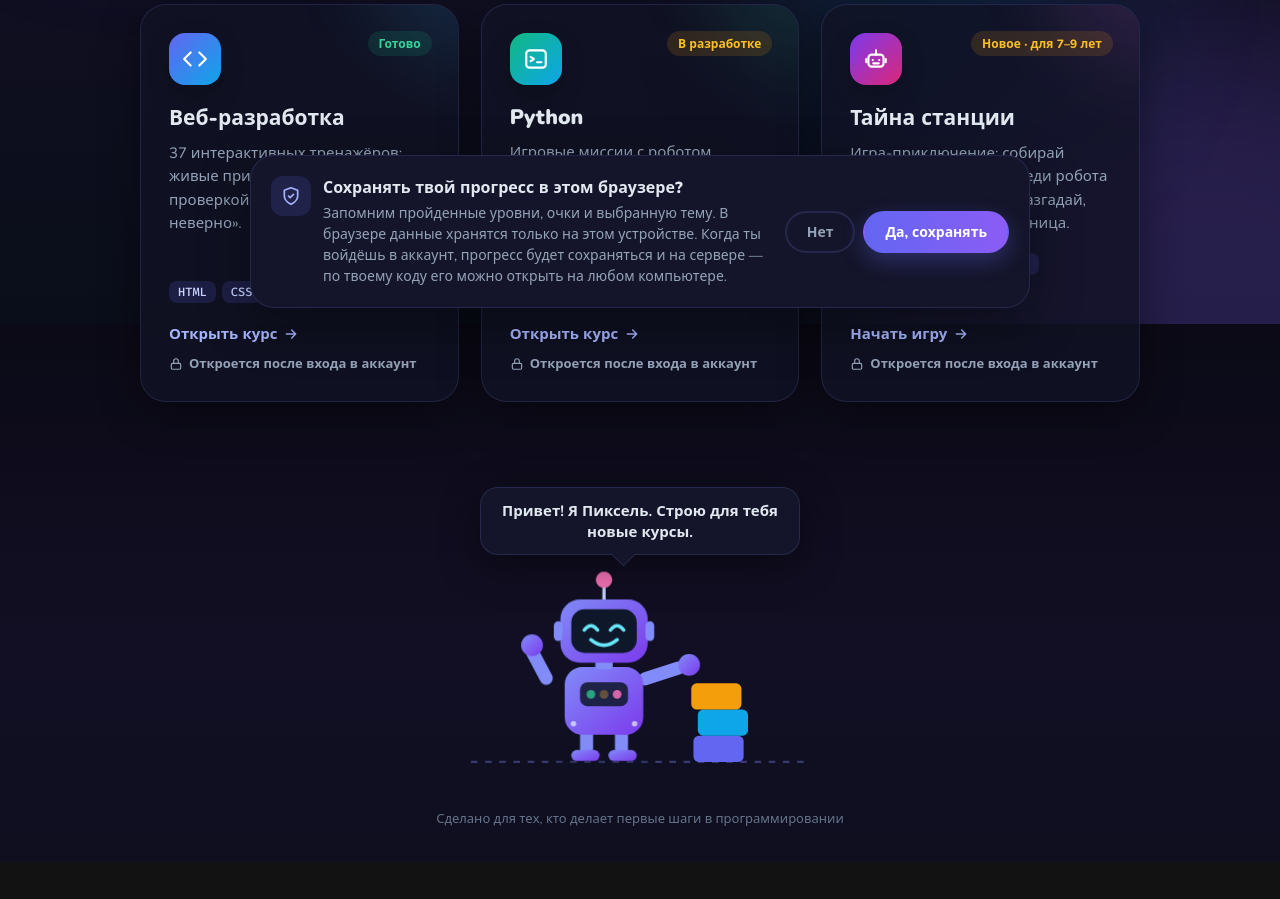
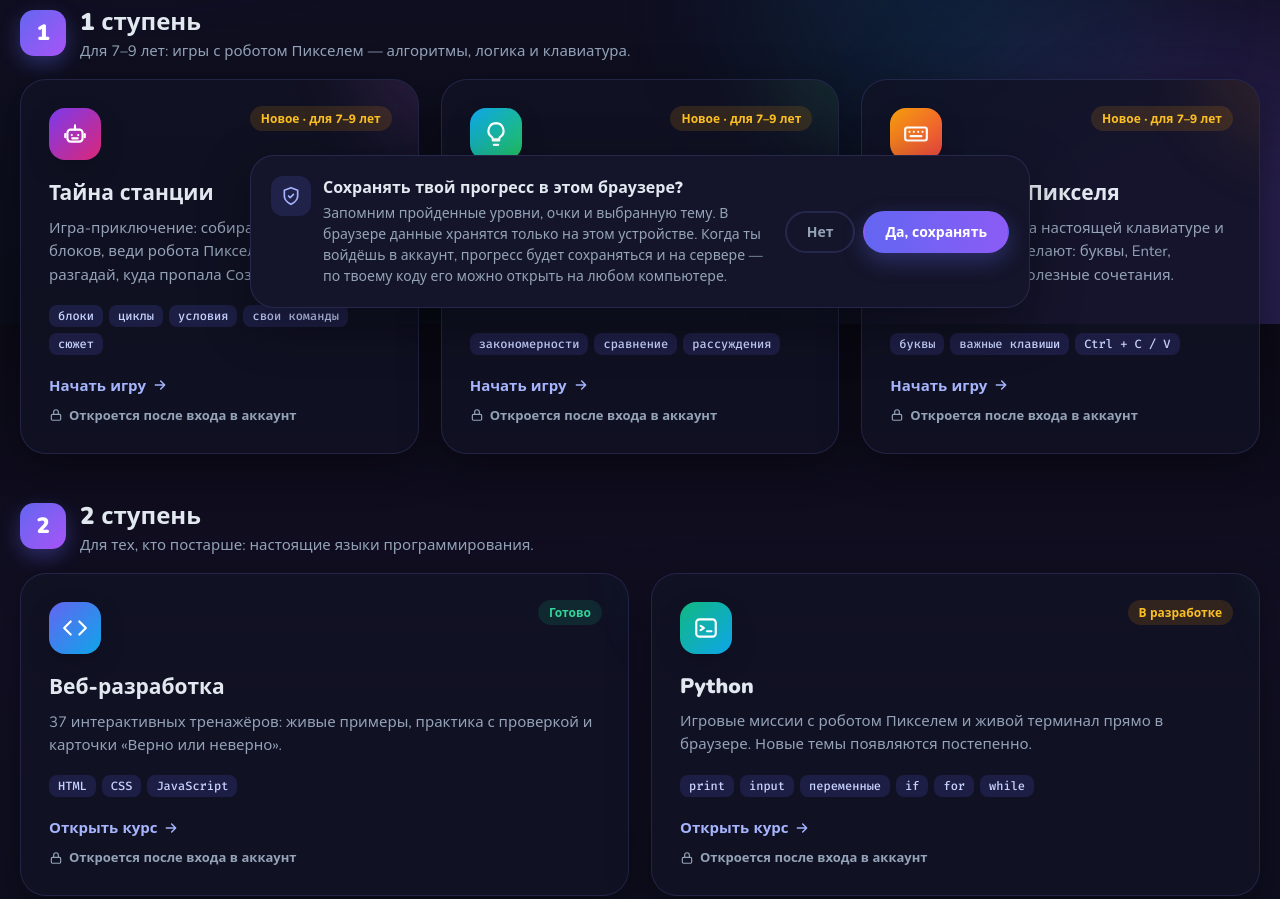
Before and after one commit to TashaKo12/my-projects, a plain HTML site: page index.html in a window 1280 px wide. Shown: the part 476-1375 px from the top of the page. Before the commit the page ends 1338 px from the top, so only its background shows below. Drawn offline with nearby package versions, Linux system fonts and the light colour scheme.

Commit message:
Курсы по ступеням: 1 ступень — игры для 7–9 лет, 2 ступень — веб и Python; страница шире

```diff
--- a/index.html
+++ b/index.html
@@ -4,7 +4,7 @@
   <meta charset="UTF-8" />
   <meta name="viewport" content="width=device-width, initial-scale=1.0" />
   <title>Учебная студия — курсы программирования</title>
-  <meta name="description" content="Курсы по изучению программирования для детей: тренажёры по веб-разработке и Python, игра с блоками для младших." />
+  <meta name="description" content="Курсы по изучению программирования для детей: игры для младших (алгоритмы, логика, клавиатура) и тренажёры по веб-разработке и Python." />
   <link rel="preconnect" href="https://fonts.googleapis.com" />
   <link rel="preconnect" href="https://fonts.gstatic.com" crossorigin />
   <link href="https://fonts.googleapis.com/css2?family=Fira+Code:wght@500&family=Nunito:wght@400;600;700;800;900&display=swap" rel="stylesheet" />
@@ -100,7 +100,7 @@ a { color: inherit; }
   border-bottom: 1px solid var(--border);
 }
 .topbar-inner {
-  max-width: 1040px;
+  max-width: 1320px;
   margin: 0 auto;
   padding: 12px 20px;
   display: flex;
@@ -194,7 +194,7 @@ a { color: inherit; }
 
 /* ── page ── */
 .page {
-  max-width: 1040px;
+  max-width: 1320px;
   margin: 0 auto;
   padding: 56px 20px 0;
 }
@@ -253,6 +253,17 @@ a { color: inherit; }
 }
 
 .panel[hidden] { display: none; }
+
+/* ── stages of courses ── */
+.stage + .stage { margin-top: 44px; }
+.stage-head { display: flex; align-items: center; gap: 14px; margin: 0 0 18px; }
+.stage-num {
+  flex: none; display: grid; place-items: center; width: 46px; height: 46px; border-radius: 14px;
+  font-size: 22px; font-weight: 900; color: #fff; background: linear-gradient(135deg, #6366f1, #a855f7);
+  box-shadow: 0 8px 20px rgb(99 102 241 / 0.35);
+}
+.stage-title { font-size: 24px; font-weight: 900; margin: 0; }
+.stage-note { margin: 2px 0 0; color: var(--muted); font-size: 15px; }
 
 /* ── course cards ── */
 .grid {
@@ -428,7 +439,7 @@ html.dark .status-soon { color: #fbbf24; }
 /* ── mascot ── */
 .mascot-zone {
   position: relative;
-  max-width: 1040px;
+  max-width: 1320px;
   margin: 70px auto 0;
   padding: 0 20px 26px;
   display: flex;
@@ -688,7 +699,68 @@ body.guest .card .lock { display: inline-flex; }
     </section>
 
     <section class="panel" id="courses" role="tabpanel" aria-labelledby="tab-courses">
-      <div class="grid">
+      <div class="stage">
+        <div class="stage-head">
+          <span class="stage-num">1</span>
+          <div>
+            <h2 class="stage-title">1 ступень</h2>
+            <p class="stage-note">Для 7–9 лет: игры с роботом Пикселем — алгоритмы, логика и клавиатура.</p>
+          </div>
+        </div>
+        <div class="grid">
+        <a class="card" href="https://tashako12.github.io/web-dev-trainer/#/quest" style="--card-grad: linear-gradient(135deg, #7c3aed, #db2777); --card-glow: #e879f9">
+          <span class="status status-soon">Новое · для 7–9 лет</span>
+          <span class="card-icon">
+            <svg viewBox="0 0 24 24" fill="none" stroke="currentColor" stroke-width="2" stroke-linecap="round" stroke-linejoin="round" aria-hidden="true"><rect x="5" y="8" width="14" height="11" rx="3"/><path d="M12 8V5M12 4h.01M9 13h.01M15 13h.01M9.5 16h5M3 12v3M21 12v3"/></svg>
+          </span>
+          <h2>Тайна станции</h2>
+          <p>Игра-приключение: собирай программу из блоков, веди робота Пикселя по станции и разгадай, куда пропала Создательница.</p>
+          <div class="tags"><span>блоки</span><span>циклы</span><span>условия</span><span>свои команды</span><span>сюжет</span></div>
+          <span class="card-cta">Начать игру
+            <svg viewBox="0 0 24 24" fill="none" stroke="currentColor" stroke-width="2.2" stroke-linecap="round" stroke-linejoin="round" aria-hidden="true"><path d="M5 12h14M13 6l6 6-6 6"/></svg>
+          </span>
+          <span class="lock"><svg viewBox="0 0 24 24" fill="none" stroke="currentColor" stroke-width="2" stroke-linecap="round" stroke-linejoin="round" aria-hidden="true"><rect x="4" y="11" width="16" height="10" rx="2"/><path d="M8 11V7a4 4 0 0 1 8 0v4"/></svg>Откроется после входа в аккаунт</span>
+        </a>
+
+        <a class="card" href="https://tashako12.github.io/web-dev-trainer/#/logic" style="--card-grad: linear-gradient(135deg, #0ea5e9, #22c55e); --card-glow: #4ade80">
+          <span class="status status-soon">Новое · для 7–9 лет</span>
+          <span class="card-icon">
+            <svg viewBox="0 0 24 24" fill="none" stroke="currentColor" stroke-width="2" stroke-linecap="round" stroke-linejoin="round" aria-hidden="true"><path d="M9 18h6M10 22h4M12 2a7 7 0 0 0-4 12.7c.6.5 1 1.2 1 2V17h6v-.3c0-.8.4-1.5 1-2A7 7 0 0 0 12 2z"/></svg>
+          </span>
+          <h2>Остров загадок</h2>
+          <p>Игра на логику: продолжи узор, найди лишнее, разберись с весами и выясни, кто где живёт. В конце — карта сокровищ.</p>
+          <div class="tags"><span>закономерности</span><span>сравнение</span><span>рассуждения</span></div>
+          <span class="card-cta">Начать игру
+            <svg viewBox="0 0 24 24" fill="none" stroke="currentColor" stroke-width="2.2" stroke-linecap="round" stroke-linejoin="round" aria-hidden="true"><path d="M5 12h14M13 6l6 6-6 6"/></svg>
+          </span>
+          <span class="lock"><svg viewBox="0 0 24 24" fill="none" stroke="currentColor" stroke-width="2" stroke-linecap="round" stroke-linejoin="round" aria-hidden="true"><rect x="4" y="11" width="16" height="10" rx="2"/><path d="M8 11V7a4 4 0 0 1 8 0v4"/></svg>Откроется после входа в аккаунт</span>
+        </a>
+
+        <a class="card" href="https://tashako12.github.io/web-dev-trainer/#/keys" style="--card-grad: linear-gradient(135deg, #f59e0b, #ef4444); --card-glow: #fb923c">
+          <span class="status status-soon">Новое · для 7–9 лет</span>
+          <span class="card-icon">
+            <svg viewBox="0 0 24 24" fill="none" stroke="currentColor" stroke-width="2" stroke-linecap="round" stroke-linejoin="round" aria-hidden="true"><rect x="2" y="6" width="20" height="12" rx="2"/><path d="M6 10h.01M10 10h.01M14 10h.01M18 10h.01M7 14h10"/></svg>
+          </span>
+          <h2>Клавиатура Пикселя</h2>
+          <p>Находи клавиши на настоящей клавиатуре и узнавай, что они делают: буквы, Enter, Backspace, Shift и полезные сочетания.</p>
+          <div class="tags"><span>буквы</span><span>важные клавиши</span><span>Ctrl + C / V</span></div>
+          <span class="card-cta">Начать игру
+            <svg viewBox="0 0 24 24" fill="none" stroke="currentColor" stroke-width="2.2" stroke-linecap="round" stroke-linejoin="round" aria-hidden="true"><path d="M5 12h14M13 6l6 6-6 6"/></svg>
+          </span>
+          <span class="lock"><svg viewBox="0 0 24 24" fill="none" stroke="currentColor" stroke-width="2" stroke-linecap="round" stroke-linejoin="round" aria-hidden="true"><rect x="4" y="11" width="16" height="10" rx="2"/><path d="M8 11V7a4 4 0 0 1 8 0v4"/></svg>Откроется после входа в аккаунт</span>
+        </a>
+        </div>
+      </div>
+
+      <div class="stage">
+        <div class="stage-head">
+          <span class="stage-num">2</span>
+          <div>
+            <h2 class="stage-title">2 ступень</h2>
+            <p class="stage-note">Для тех, кто постарше: настоящие языки программирования.</p>
+          </div>
+        </div>
+        <div class="grid">
         <a class="card" href="https://tashako12.github.io/web-dev-trainer/" style="--card-grad: linear-gradient(135deg, #6366f1, #0ea5e9); --card-glow: #38bdf8">
           <span class="status status-ready">Готово</span>
           <span class="card-icon">
@@ -716,20 +788,7 @@ body.guest .card .lock { display: inline-flex; }
           </span>
           <span class="lock"><svg viewBox="0 0 24 24" fill="none" stroke="currentColor" stroke-width="2" stroke-linecap="round" stroke-linejoin="round" aria-hidden="true"><rect x="4" y="11" width="16" height="10" rx="2"/><path d="M8 11V7a4 4 0 0 1 8 0v4"/></svg>Откроется после входа в аккаунт</span>
         </a>
-
-        <a class="card" href="https://tashako12.github.io/web-dev-trainer/#/quest" style="--card-grad: linear-gradient(135deg, #7c3aed, #db2777); --card-glow: #e879f9">
-          <span class="status status-soon">Новое · для 7–9 лет</span>
-          <span class="card-icon">
-            <svg viewBox="0 0 24 24" fill="none" stroke="currentColor" stroke-width="2" stroke-linecap="round" stroke-linejoin="round" aria-hidden="true"><rect x="5" y="8" width="14" height="11" rx="3"/><path d="M12 8V5M12 4h.01M9 13h.01M15 13h.01M9.5 16h5M3 12v3M21 12v3"/></svg>
-          </span>
-          <h2>Тайна станции</h2>
-          <p>Игра-приключение: собирай программу из блоков, веди робота Пикселя по станции и разгадай, куда пропала Создательница.</p>
-          <div class="tags"><span>блоки</span><span>циклы</span><span>условия</span><span>свои команды</span><span>сюжет</span></div>
-          <span class="card-cta">Начать игру
-            <svg viewBox="0 0 24 24" fill="none" stroke="currentColor" stroke-width="2.2" stroke-linecap="round" stroke-linejoin="round" aria-hidden="true"><path d="M5 12h14M13 6l6 6-6 6"/></svg>
-          </span>
-          <span class="lock"><svg viewBox="0 0 24 24" fill="none" stroke="currentColor" stroke-width="2" stroke-linecap="round" stroke-linejoin="round" aria-hidden="true"><rect x="4" y="11" width="16" height="10" rx="2"/><path d="M8 11V7a4 4 0 0 1 8 0v4"/></svg>Откроется после входа в аккаунт</span>
-        </a>
+        </div>
       </div>
     </section>
 
```
